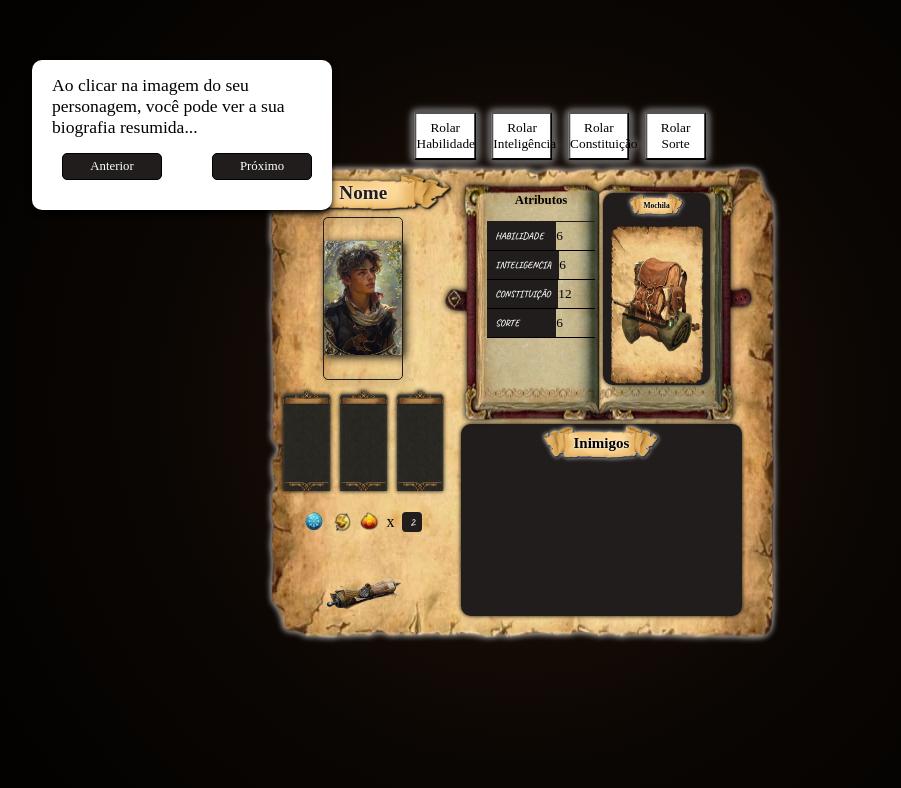
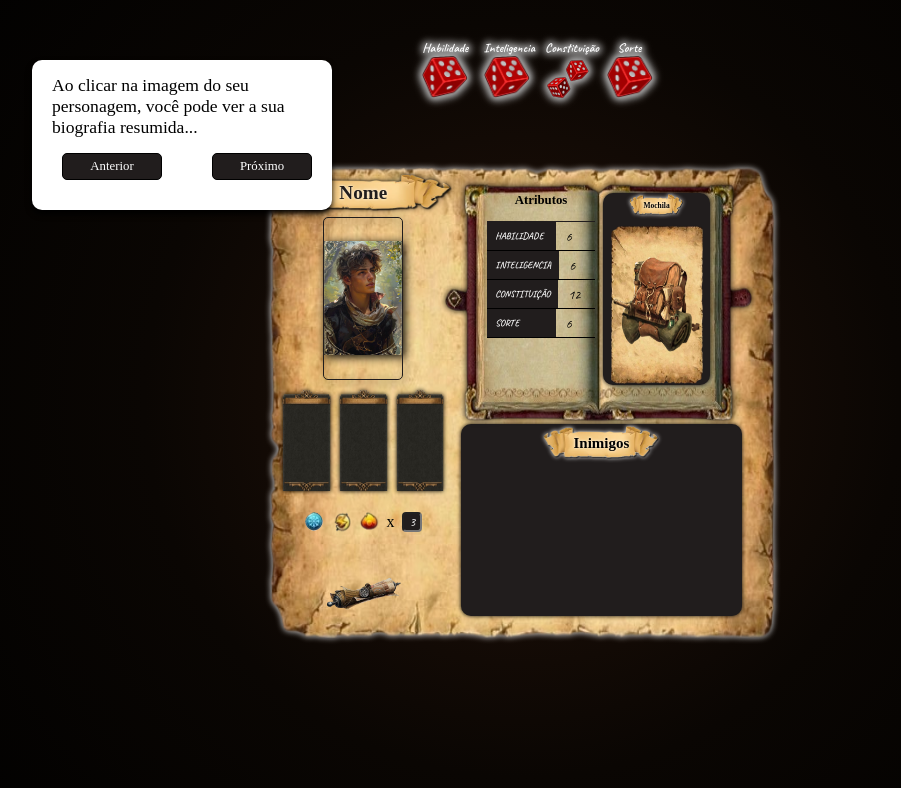
Before and after one commit to BiancoLorencini/sombrasDeThornValle, a React (Vite) app in the folder sombrasDeThornValle/: page /planilha in a window 1280 px wide. Shown: the top 788 px of the page, without its empty margins (118-1019 px from the left). Built offline with nearby package versions, Linux system fonts and the light colour scheme; a web font is replaced by a local one.

Commit message:
ref: Dices and magicPoint

```diff
--- a/sombrasDeThornValle/src/components/planilhaPersonagem/planilha.jsx
+++ b/sombrasDeThornValle/src/components/planilhaPersonagem/planilha.jsx
@@ -14,6 +14,8 @@ import character01 from '../../assets/characters/Protagonista01.png'
 import TutorialPopUp from '../../components/tutorialPopUp/popUp.jsx'
 import musicBackground from '../../assets/music/Changes.mp3'
 import { useDado } from '../../context/Dice/DiceContext.jsx'
+import d6x1 from '../../assets/diceImg/d61.png'
+import d6x2 from '../../assets/diceImg/d62.png'
 
 
 const Planilha = () => {
@@ -164,42 +166,54 @@ const handleMouseLeave = () => {
               <div className={style.info} >
                 <label className={style.att}>HABILIDADE</label>
                 <input className={style.attValor} type="text"  value={habilidade + 6} readOnly />
-                <button className={style. buttonRollsHabilidade}
+                <div className={style. buttonRollsHabilidade}>
+                    <p>Habilidade</p>
+                    <button
                     onClick={() => handleRoll('habilidade')}
                     disabled={rollCount.habilidade >= 3}
                     >
-                Rolar Habilidade
+                    <img className={style.d6} src={d6x1} alt="" />
                     </button>
+                </div>
               </div>
               <div className={style.info}>
                 <label className={style.att}>INTELIGENCIA</label>
                 <input className={style.attValor} type="text"  value={inteligencia + 6} readOnly />
-                <button className={style.buttonRollsInteligencia}
+                <div className={style. buttonRollsInteligencia}>
+                    <p>Inteligencia</p>
+                    <button
                     onClick={() => handleRoll('inteligencia')}
                     disabled={rollCount.inteligencia >= 3}
                     >
-                Rolar Inteligência
+                    <img className={style.d6} src={d6x1} alt="" />
                     </button>
+                </div>
               </div>
               <div className={style.info}>
                 <label className={style.att}>CONSTITUIÇÃO</label>
                 <input className={style.attValor} type="text"  value={constituicao + 12} readOnly />
-                <button className={style.buttonRollsConstituicao}
+                <div className={style. buttonRollsConstituicao}>
+                    <p>Constituição</p>
+                    <button
                     onClick={() => handleRoll('constituicao')}
                     disabled={rollCount.constituicao >= 3}
                     >
-                Rolar Constituição
+                    <img className={style.d6} src={d6x2} alt="" />
                     </button>
+                </div>
               </div>
               <div className={style.info}>
               <label className={style.att}>SORTE</label>
                 <input className={style.attValor} type="text"  value={sorte + 6} readOnly />
-                <button className={style.buttonRollsSorte}
+                <div className={style. buttonRollsSorte}>
+                    <p>Sorte</p>
+                    <button
                     onClick={() => handleRoll('sorte')}
                     disabled={rollCount.sorte >= 3}
                     >
-                Rolar Sorte
+                    <img className={style.d6} src={d6x1} alt="" />
                     </button>
+                </div>
               </div>
             </div>
             <div className={style.infoSide} >
@@ -248,7 +262,7 @@ const handleMouseLeave = () => {
             <button><img width={20} height={25} src={fireMagic} alt="" /></button>
             <div className={style.qtdMagic}>
             <p>x</p>
-            <p className={style.qtdMagicBackground} >2</p>
+            <input type="text" value={Math.floor((inteligencia + 6) /2)} className={style.qtdMagicBackground}/>
             </div>
           </div>
           <div className={style.sheetBottom}>
--- a/sombrasDeThornValle/src/components/planilhaPersonagem/planilha.module.css
+++ b/sombrasDeThornValle/src/components/planilhaPersonagem/planilha.module.css
@@ -84,53 +84,159 @@
   width: 40%;
   background-color: transparent;
   border: none;
+  padding-left: 10px;
+  font-family: 'Caveat', cursive;
 }
 
 .buttonRollsHabilidade{
   position: absolute;
-  top: -20%;
+  top: -35%;
   left: 0;
   transform: translate(-50%, -50%);
-  width: 20%;
-  height: 20%;
-  background-color: #fff;
+  width: 15%;
+  height: 50%;
   z-index: 3;
+  cursor: pointer;
+  filter: drop-shadow(0 0 3px #fff);
+}
+
+.buttonRollsHabilidade p{
+  text-align: center;
+  font-size: 0.8rem;
+  font-weight: 600;
+  color: #fff;
+  font-family: 'Caveat', cursive;
+}
+
+.buttonRollsHabilidade button{
+  background-color:transparent;
+  width: 100%;
+  border-radius: 50%;
+  border: none;
+  cursor: pointer;
+  transition: all 0.3s ease;
+}
+
+.buttonRollsHabilidade button:hover{
+  transform: scale(1.1);
+  filter: drop-shadow(0 0 3px #fff);
+  transition: all 0.3s ease;
 }
 
 .buttonRollsInteligencia{
   position: absolute;
-  top: -20%;
-  left: 25%;
+  top: -35%;
+  left: 20%;
   transform: translate(-50%, -50%);
-  width: 20%;
-  height: 20%;
-  background-color: #fff;
+  width: 15%;
+  height: 50%;
   z-index: 3;
+  cursor: pointer;
+  filter: drop-shadow(0 0 3px #fff);
+}
+
+.buttonRollsInteligencia p{
+  text-align: center;
+  font-size: 0.8rem;
+  font-weight: 600;
+  color: #fff;
+  font-family: 'Caveat', cursive;
+}
+
+.buttonRollsInteligencia button{
+  background-color:transparent;
+  width: 100%;
+  border-radius: 50%;
+  border: none;
+  cursor: pointer;
+  transition: all 0.3s ease;
+}
+
+.buttonRollsInteligencia button:hover{
+  transform: scale(1.1);
+  filter: drop-shadow(0 0 3px #fff);
+  transition: all 0.3s ease;
 }
 
 .buttonRollsConstituicao{
   position: absolute;
-  top: -20%;
-  left: 50%;
+  top: -35%;
+  left: 40%;
   transform: translate(-50%, -50%);
-  width: 20%;
-  height: 20%;
-  background-color: #fff;
+  width: 15%;
+  height: 50%;
   z-index: 3;
+  cursor: pointer;
+  filter: drop-shadow(0 0 3px #fff);
 }
+
+.buttonRollsConstituicao p{
+  text-align: center;
+  font-size: 0.8rem;
+  font-weight: 600;
+  color: #fff;
+  font-family: 'Caveat', cursive;
+}
+
+.buttonRollsConstituicao button{
+  background-color:transparent;
+  width: 100%;
+  border-radius: 50%;
+  border: none;
+  cursor: pointer;
+  transition: all 0.3s ease;
+}
+
+.buttonRollsConstituicao button:hover{
+  transform: scale(1.1);
+  filter: drop-shadow(0 0 3px #fff);
+  transition: all 0.3s ease;
+}
+
+
+
 
 .buttonRollsSorte{
   position: absolute;
-  top: -20%;
-  left: 75%;
+  top: -35%;
+  left: 60%;
   transform: translate(-50%, -50%);
-  width: 20%;
-  height: 20%;
-  background-color: #fff;
+  width: 15%;
+  height: 50%;
   z-index: 3;
+  cursor: pointer;
+  filter: drop-shadow(0 0 3px #fff);
 }
 
+.buttonRollsSorte p{
+  text-align: center;
+  font-size: 0.8rem;
+  font-weight: 600;
+  color: #fff;
+  font-family: 'Caveat', cursive;
+}
 
+.buttonRollsSorte button{
+  background-color:transparent;
+  width: 100%;
+  border-radius: 50%;
+  border: none;
+  cursor: pointer;
+  transition: all 0.3s ease;
+}
+
+.buttonRollsSorte button:hover{
+  transform: scale(1.1);
+  filter: drop-shadow(0 0 3px #fff);
+  transition: all 0.3s ease;
+}
+
+.d6{
+  width: 100%;
+  height: 50%;
+  object-fit: contain;
+  cursor: pointer;
+}
 
 .infoSide{
   margin-top: 3%;
```
Also changed, not shown: sombrasDeThornValle/src/assets/diceImg/d61.png (renamed from sombrasDeThornValle/src/assets/diceImg/d6VermelhoUm-removebg-preview.png), sombrasDeThornValle/src/assets/diceImg/d62.png (renamed from sombrasDeThornValle/src/assets/diceImg/d6Vermelho-removebg-preview 1.png). Lines whose indentation alone changed are shown as unchanged.
